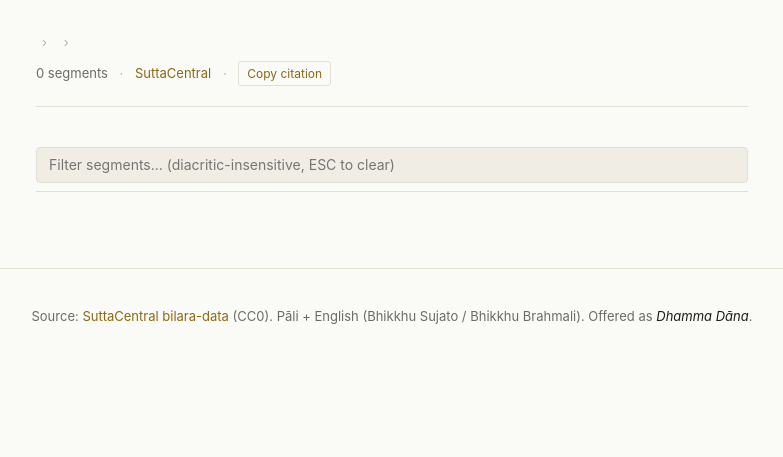
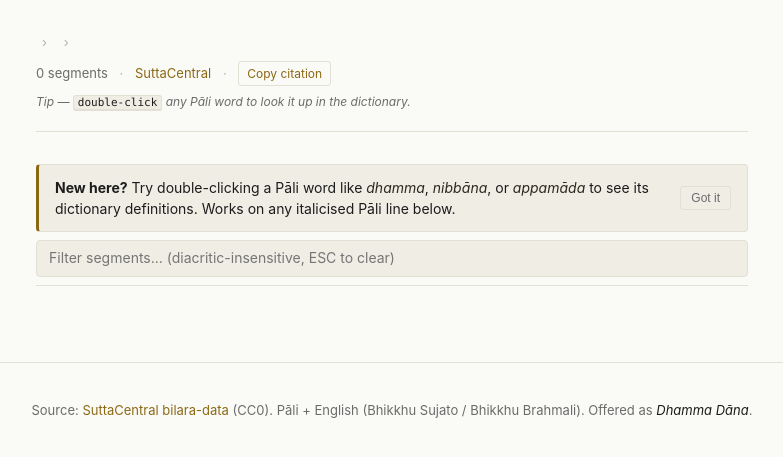
Before and after one commit to dhamma-seeker/tripitaka-mcp, a FastAPI app: template reader/templates/sutta.html in a window 1280 px wide. Shown: the part 66-523 px from the top of the page, without its empty margins (248-1031 px from the left). Run offline with FastAPI, Linux system fonts and the light colour scheme; the template is opened without the code that fills it, so the values that code supplies are empty.

Commit message:
feat(reader): surface dictionary feature with cursor + tip + one-time banner
Triple-layer discoverability for the double-click Pāli word lookup, which
had zero visible affordance before. Skipped per-word "has entry" indicator
because exact-match dictionary mismatches 80% of inflected forms on
screen — would teach users the wrong lesson. That waits on lemma fallback.

- .text-pali: cursor help (was text — drag still flips to I-beam)
- Persistent .reader-tip line under sutta header
- One-time .dict-hint-banner above segments, dismissable via Got it
  or auto-dismissed on first successful dblclick (gesture discovered)
- localStorage flag with try/catch (private mode → fail open)
- CSS cache-bust ?v=4 → ?v=5

Co-Authored-By: Claude Opus 4.7 (1M context) <noreply@anthropic.com>

```diff
--- a/reader/static/style.css
+++ b/reader/static/style.css
@@ -238,12 +238,77 @@ body {
 /* --- Word popup (Pāli double-click → dictionary) --- */
 
 .text-pali {
-  cursor: text;
+  /* `help` (?-cursor) signals "info available" without breaking text
+     selection — browsers switch to the I-beam while dragging anyway. */
+  cursor: help;
 }
 
 .text-pali::selection {
   background: var(--accent);
   color: var(--bg);
+}
+
+/* --- Dictionary discoverability hints (persistent + one-time) --- */
+
+.reader-tip {
+  margin: 6px 0 0;
+  font-size: 12px;
+  color: var(--muted);
+  font-style: italic;
+}
+
+.reader-tip kbd {
+  font-family: ui-monospace, "SF Mono", "Cascadia Code", Menlo, Consolas, monospace;
+  font-size: 11px;
+  font-style: normal;
+  background: var(--code-bg, var(--bg));
+  border: 1px solid var(--border);
+  border-bottom-width: 2px;
+  border-radius: 3px;
+  padding: 0 4px;
+  color: var(--fg);
+}
+
+.dict-hint-banner {
+  display: flex;
+  align-items: center;
+  justify-content: space-between;
+  gap: 16px;
+  margin: 16px 0 0;
+  padding: 12px 16px;
+  background: var(--code-bg, #fafaf7);
+  border: 1px solid var(--border);
+  border-left: 3px solid var(--accent);
+  border-radius: 4px;
+  font-size: 14px;
+  line-height: 1.5;
+  color: var(--fg);
+}
+
+.dict-hint-banner p {
+  margin: 0;
+  flex: 1;
+}
+
+.dict-hint-banner em {
+  font-style: italic;
+  color: var(--pali-fg);
+}
+
+.dict-hint-dismiss {
+  background: transparent;
+  border: 1px solid var(--border);
+  color: var(--muted);
+  font-size: 12px;
+  padding: 4px 10px;
+  border-radius: 3px;
+  cursor: pointer;
+  white-space: nowrap;
+}
+
+.dict-hint-dismiss:hover {
+  color: var(--fg);
+  border-color: var(--fg);
 }
 
 .word-popup {
--- a/reader/templates/base.html
+++ b/reader/templates/base.html
@@ -5,7 +5,7 @@
   <meta name="viewport" content="width=device-width, initial-scale=1.0">
   <title>{% block title %}Tripitaka Reader{% endblock %}</title>
   <link rel="icon" href="/read/static/favicon.svg" type="image/svg+xml">
-  <link rel="stylesheet" href="/read/static/style.css?v=4">
+  <link rel="stylesheet" href="/read/static/style.css?v=5">
   {% block head_extra %}{% endblock %}
 </head>
 <body>
--- a/reader/templates/sutta.html
+++ b/reader/templates/sutta.html
@@ -32,7 +32,17 @@
         data-cite-base="{{ sutta.sutta_id }}|{{ sutta.title_pali or sutta.sutta_id }}|{{ sutta.title_english or '' }}|{{ sutta.nikaya.name_pali }}"
       >Copy citation</button>
     </p>
+    <p class="reader-tip">Tip — <kbd>double-click</kbd> any Pāli word to look it up in the dictionary.</p>
   </header>
+
+  <div id="dict-hint-banner" class="dict-hint-banner" hidden role="note">
+    <p>
+      <strong>New here?</strong> Try double-clicking a Pāli word like
+      <em>dhamma</em>, <em>nibbāna</em>, or <em>appamāda</em> to see its
+      dictionary definitions. Works on any italicised Pāli line below.
+    </p>
+    <button type="button" class="dict-hint-dismiss" id="dict-hint-dismiss">Got it</button>
+  </div>
 
   <div class="in-sutta-filter" data-segment-count="{{ sutta.segments|length }}">
     <input
@@ -162,5 +172,29 @@
       if (e.key === 'Escape') { input.value = ''; apply(); }
     });
   })();
+
+  // Dictionary hint banner — show once per browser, dismiss on button click
+  // OR auto-dismiss on first dblclick (they've found the gesture, no nag).
+  (function () {
+    var KEY = 'tipitaka:dict-hint-dismissed';
+    var banner = document.getElementById('dict-hint-banner');
+    var btn = document.getElementById('dict-hint-dismiss');
+    if (!banner) return;
+    // localStorage can throw in private mode / disabled storage — fail open
+    // (show banner; better than silently breaking the feature).
+    var dismissed = false;
+    try { dismissed = localStorage.getItem(KEY) === '1'; } catch (e) {}
+    if (!dismissed) banner.hidden = false;
+
+    function dismiss() {
+      banner.hidden = true;
+      try { localStorage.setItem(KEY, '1'); } catch (e) {}
+    }
+    if (btn) btn.addEventListener('click', dismiss);
+    document.addEventListener('dblclick', function (e) {
+      if (banner.hidden) return;
+      if (e.target.closest('.text-pali')) dismiss();
+    });
+  })();
 </script>
 {% endblock %}
```
